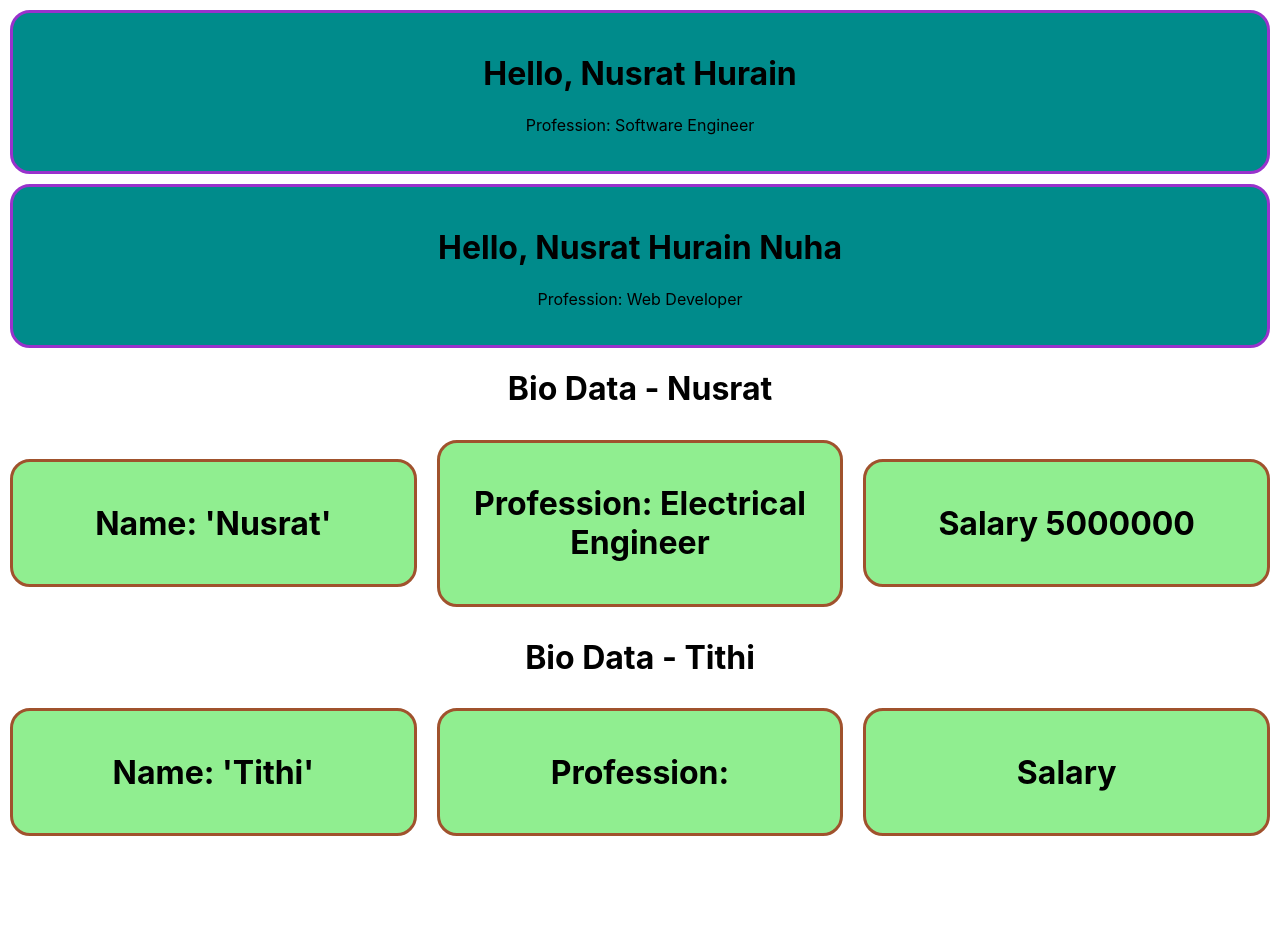
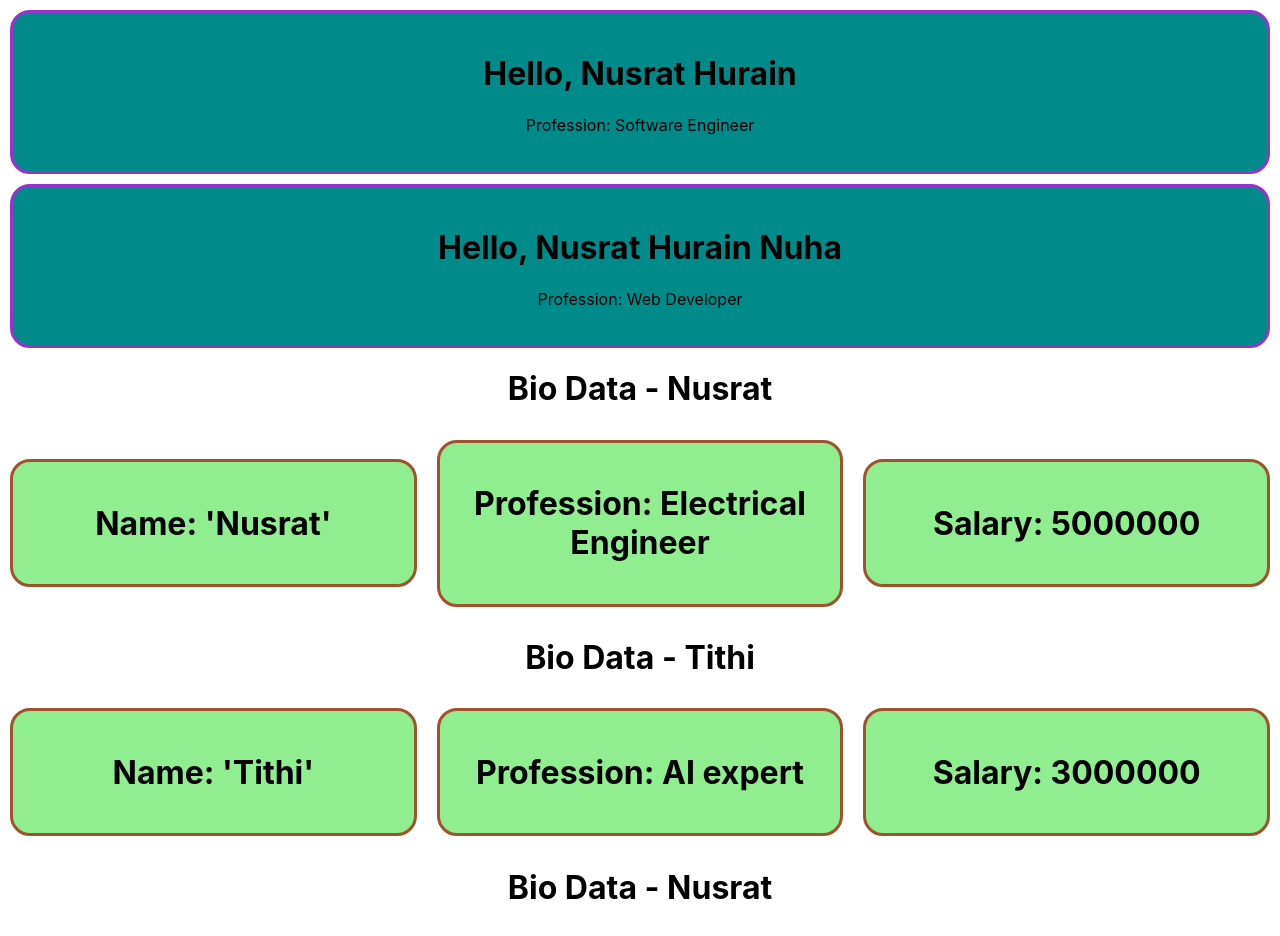
Before and after one commit to nusratBD/React-Basic, a React (Create React App) app in the folder 0.my-app/: page / in a window 1280 px wide. Shown: the top 936 px of the page. Before the commit the page ends 846 px from the top, so only its background shows below. Built offline with nearby package versions, Linux system fonts and the light colour scheme.

Commit message:
Dynamic components for array(using map)

```diff
--- a/0.my-app/src/App.js
+++ b/0.my-app/src/App.js
@@ -23,7 +23,12 @@ function App() {
 
       {/* Component props from array */}
       <Name name={names[0]} profession={profession[1]} salary={salaries[2]}></Name>
-      <Name name={names[3]}></Name>
+      <Name name={names[3]} profession={profession[2]} salary={salaries[1]}></Name>
+
+      {/* Dynamic Components: array */}
+      {
+        names.map(name=><Name name={name}></Name>)
+      }
     </div>
   );
 }
@@ -59,7 +64,7 @@ function Name(props){
         <h1>Profession: {props.profession}</h1>
       </div>
       <div className="name">
-        <h1>Salary {props.salary}</h1>
+        <h1>Salary: {props.salary}</h1>
       </div>
       </div></>
 
```
